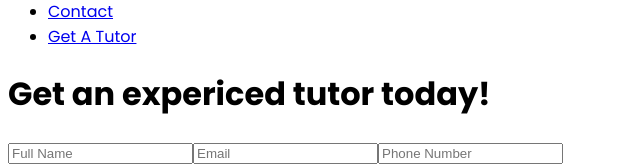
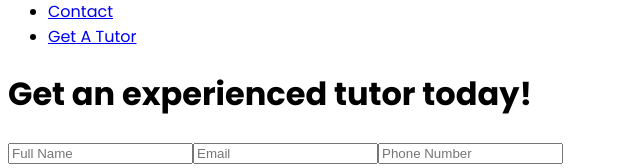
Before and after one commit to 26CARLOS/dripanomics-tutorials1.0, a React (Create React App) app in the folder src/: page /gettutor in a window 1280 px wide. Shown: the part 509-677 px from the top of the page, without its empty margins (0-640 px from the left). Built offline with nearby package versions, Linux system fonts and the light colour scheme; the HTML template or start-up script is replaced by a standard one.

Commit message:
experienced

```diff
--- a/src/components/getTutorForm.jsx
+++ b/src/components/getTutorForm.jsx
@@ -43,7 +43,7 @@ const GetTutorForm = () => {
   return (
     <div className='mt-[95px] mb-[85px]'>
         <div className='text-black text-center py-2'>
-            <h1 className='text-4xl font-medium py-6'>Get an expericed tutor today!</h1>
+            <h1 className='text-4xl font-medium py-6'>Get an experienced tutor today!</h1>
         </div>
         <form className='flex flex-col justify-center items-center gap-6' onSubmit={handleSubmit}>
             <input className="shadow appearance-none border rounded py-2 px-3 text-gray-700 leading-tight focus:outline-none focus:shadow-outline"  type="text" placeholder='Full Name' value={name} onChange={(e)=>setName(e.target.value)} required/>
```
